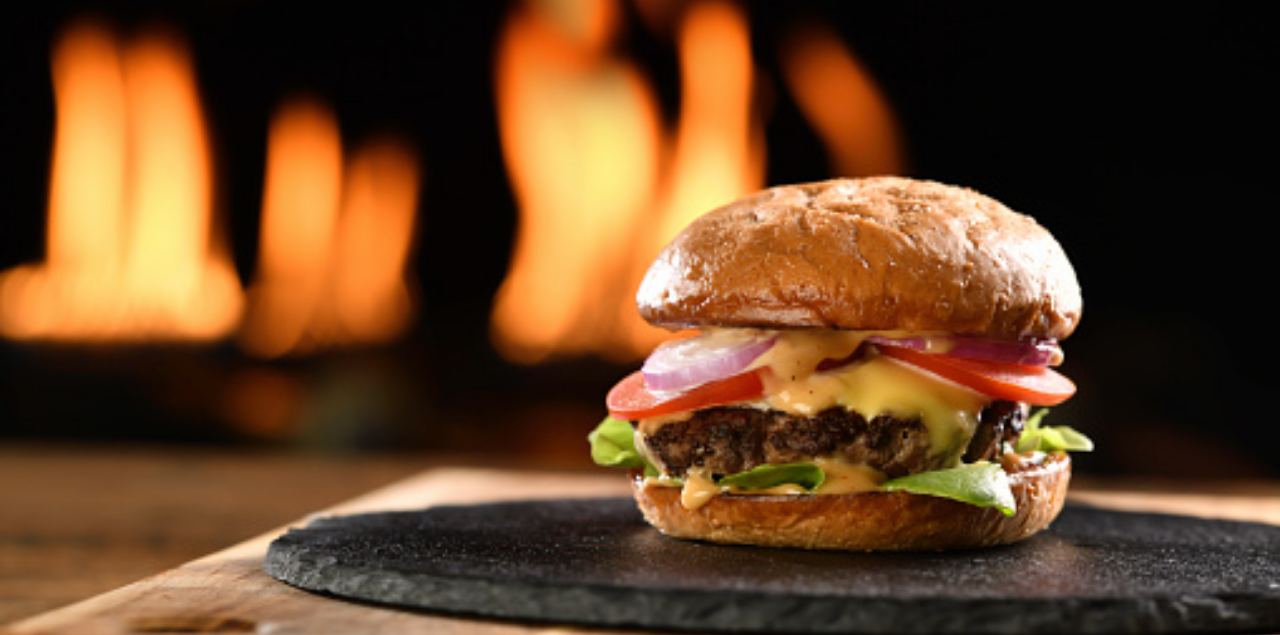
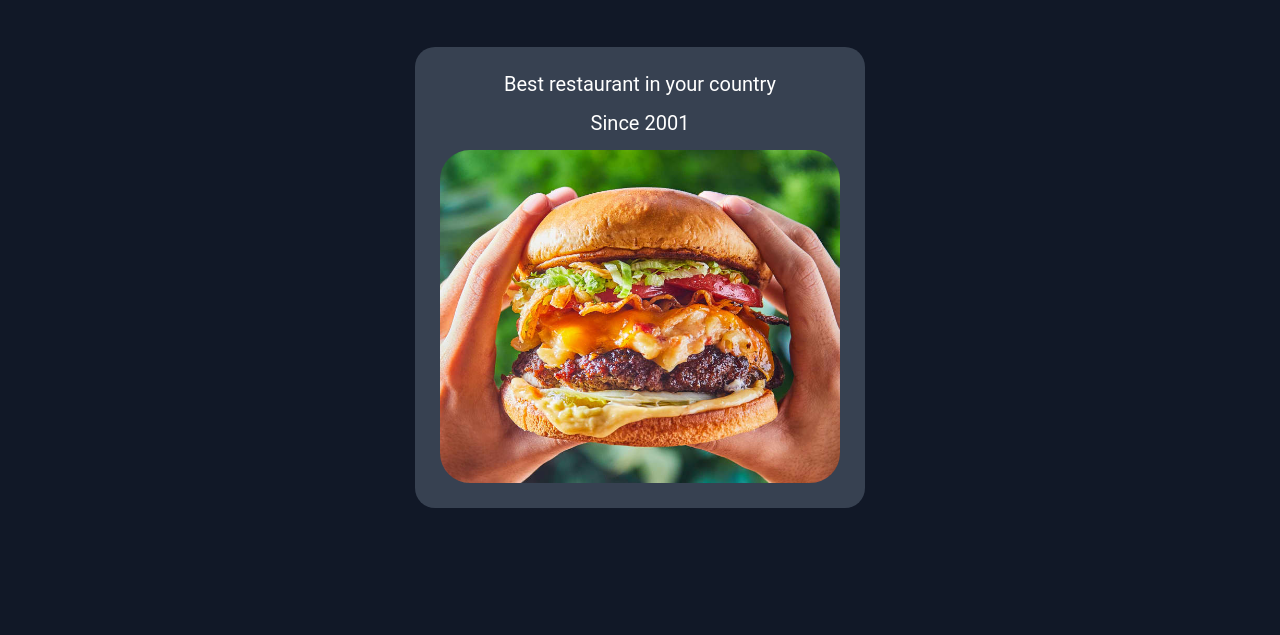
Before and after one commit to ahmedhosssam/restaurant-page, a website built with webpack: page dist/index.html in a window 1280 px wide. Shown: the part 165-800 px from the top of the page. Built offline with nearby package versions, Linux system fonts and the light colour scheme.

Commit message:
finish adding elements & styling :  Home Page

```diff
--- a/src/contant.js
+++ b/src/contant.js
@@ -1,6 +1,7 @@
-export default function homePage() {
-  const testDiv = document.createElement('p');
-  testDiv.textContent = 'C O N T A C T !';
+export default function contactPage() {
+  const contactPage = document.createElement('div');
+  contactPage.classList.add('contact-page');
+  contactPage.innerText = 'C O N T A C T !';
 
-  return testDiv;
+  return contactPage;
 }
--- a/src/home.js
+++ b/src/home.js
@@ -1,7 +1,18 @@
 export default function homePage() {
   const homePage = document.createElement('div');
   homePage.classList.add('home-page');
-  testDiv.textContent = 'H O M E !';
+  const pOne = document.createElement('p');
+  pOne.textContent = 'Best restaurant in your country';
+
+  const pTwo = document.createElement('p');
+  pTwo.textContent = 'Since 2001';
+
+  const img = document.createElement('img');
+  img.src = '../assets/burger.jpg';
+
+  homePage.appendChild(pOne);
+  homePage.appendChild(pTwo);
+  homePage.appendChild(img);
 
   return homePage;
 }
--- a/src/menu.js
+++ b/src/menu.js
@@ -1,6 +1,7 @@
-export default function homePage() {
-  const testDiv = document.createElement('p');
-  testDiv.textContent = 'M E N U !';
+export default function menuPage() {
+  const menuPage = document.createElement('div');
+  menuPage.classList.add('menu-page');
+  menuPage.innerText = 'M E N U !';
 
-  return testDiv;
+  return menuPage;
 }
--- a/src/style.css
+++ b/src/style.css
@@ -1,7 +1,14 @@
+:root {
+  color: white;
+  font-family: Roboto, Oxygen, Ubuntu, Cantarell, 'Open Sans', 'Helvetica Neue',
+    sans-serif;
+}
+
 body {
   margin: 0;
   padding: 0;
-  background-image: url('../assets/background.jpg');
+  background-color: #111827;
+  /* background-image: url('../assets/background.jpg'); */
   background-size: cover;
   display: flex;
   flex-direction: column;
@@ -13,10 +20,7 @@ header {
   align-items: center;
   justify-content: center;
   padding-bottom: 30px;
-}
-
-p {
-  color: white;
+  margin-bottom: 20px;
 }
 
 .page-name {
@@ -37,3 +41,32 @@ header > div > button {
   cursor: pointer;
   transition: 0.3s;
 }
+
+#content {
+  display: flex;
+  flex-direction: column;
+  align-items: center;
+  justify-content: center;
+}
+
+.home-page {
+  display: flex;
+  flex-direction: column;
+  align-items: center;
+  justify-content: center;
+  background-color: #374151;
+  padding: 25px;
+  width: fit-content;
+  border-radius: 20px;
+}
+
+.home-page p {
+  padding: 0px 0 15px 0;
+  margin: 0;
+  font-size: 20px;
+}
+
+.home-page img {
+  width: 400px;
+  border-radius: 30px;
+}
```
Also changed, not shown: assets/burger.jpg (added), dist/main.js.
